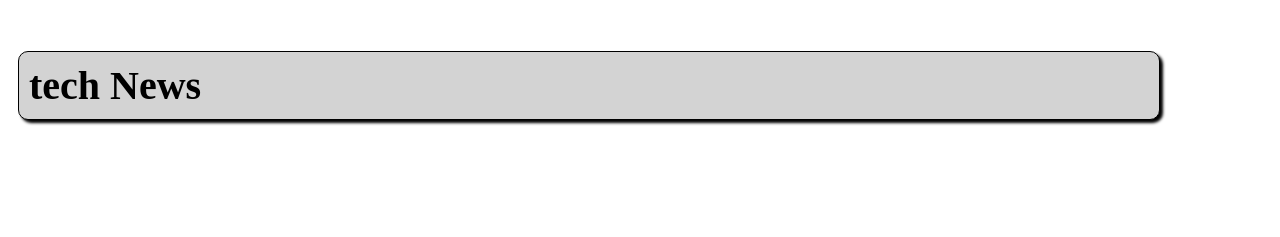
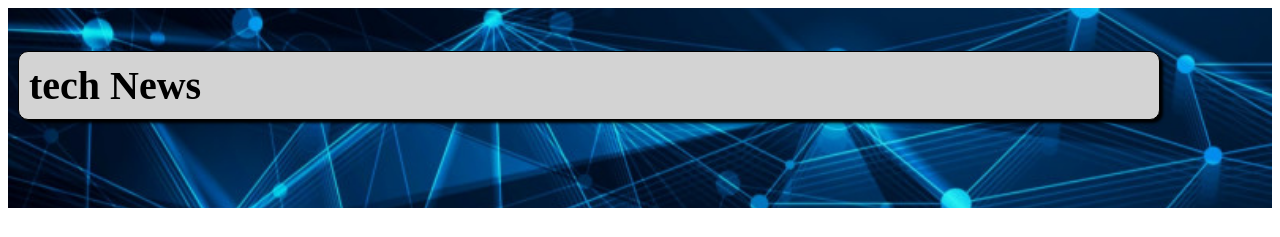
Before and after one commit to ahjam-taoufik/cv-nuxt-ex1, a Nuxt app: page / in a window 1280 px wide. Shown: the top 237 px of the page. Built offline with nearby package versions, Linux system fonts and the light colour scheme; grey boxes are pictures that could not be loaded; a web font is replaced by a local one.

Commit message:
add image to background

```diff
--- a/pages/index.vue
+++ b/pages/index.vue
@@ -37,6 +37,7 @@ export default {
   position: relative;
   padding: 10px;
   box-sizing: border-box;
+  background-image: url('~assets/images/tech-image.jpg');
   background-position: center;
   background-size: cover;
 }
```
Also changed, not shown: assets/images/tech-image.jpg (added).
